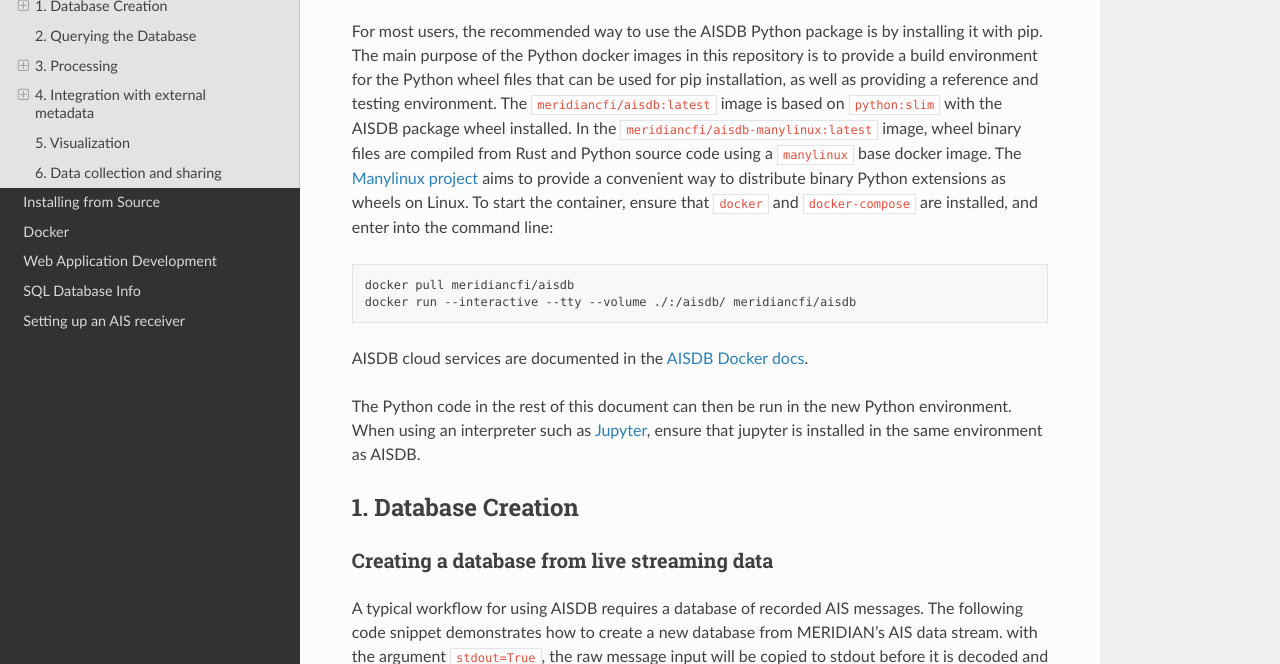
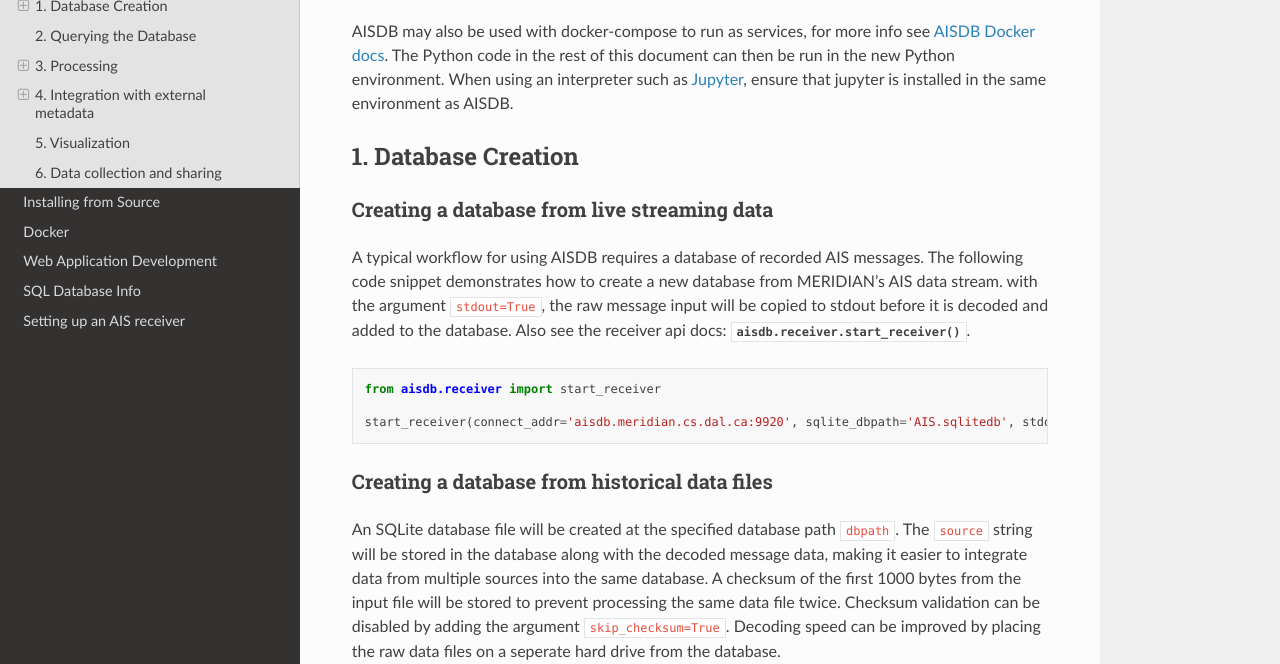
Before and after one commit to AISViz/AISdb, a Sphinx documentation site: the page built from docs/source/intro.rst, in a window 1280 px wide and 900 px high, scrolled down 1657 px, cut to the strip 236-900 px from the top of the window. Built offline with Sphinx 7.4.7 and the Read the Docs theme 2.0.0, drawn with Linux system fonts in a browser that asks for light colours; pages that are not in the unit, such as notebooks, are missing from menus.

```diff
--- a/Cargo.toml
+++ b/Cargo.toml
@@ -15,7 +15,7 @@
 
 [build-dependencies]
 wasm-opt = "0.112.0"
-wasm-pack = "0.2"
+wasm-pack = "0.11"
 
 [dependencies.aisdb-lib]
 path = "aisdb_lib"
--- a/docs/source/intro.rst
+++ b/docs/source/intro.rst
@@ -56,12 +56,7 @@
    :start-after: _install-pip:
    :end-before: _readme-docs:
 
-.. include:: docker.rst
-   :start-after: _docker-quickstart:
-   :end-before: _docker-compose:
-
-AISDB cloud services are documented in the :ref:`AISDB Docker docs <docker>`.
-
+AISDB may also be used with docker-compose to run as services, for more info see :ref:`AISDB Docker docs <docker>`.
 The Python code in the rest of this document can then be run in the new Python environment.
 When using an interpreter such as `Jupyter <https://jupyter.org/>`__, ensure that jupyter is installed in the same environment as AISDB.
 
--- a/pyproject.toml
+++ b/pyproject.toml
@@ -1,5 +1,5 @@
 [build-system]
-requires = [ "maturin>=0.14", "numpy", "wheel", "patchelf",]
+requires = [ "maturin==0.14", "numpy", "wheel", "patchelf",]
 build-backend = "maturin"
 
 [project]
```
Also changed, not shown: readme.rst (+6 -4 lines), 8 other files.
